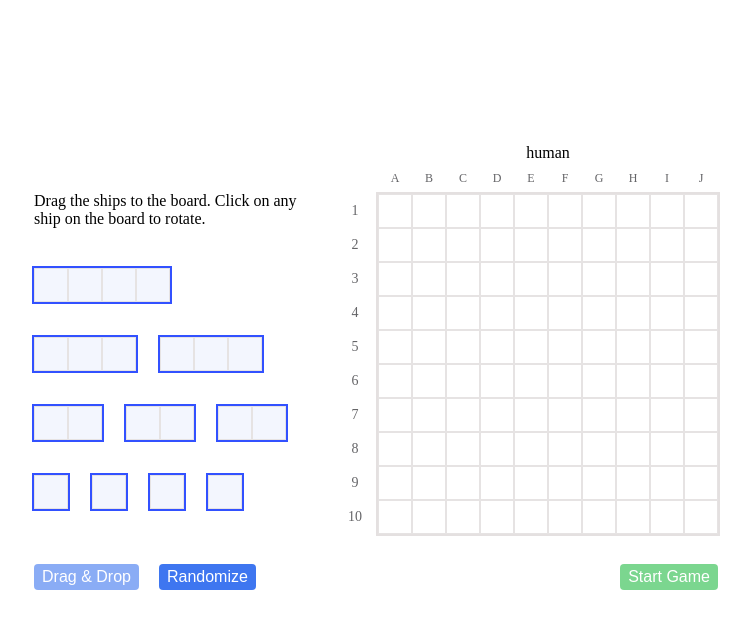
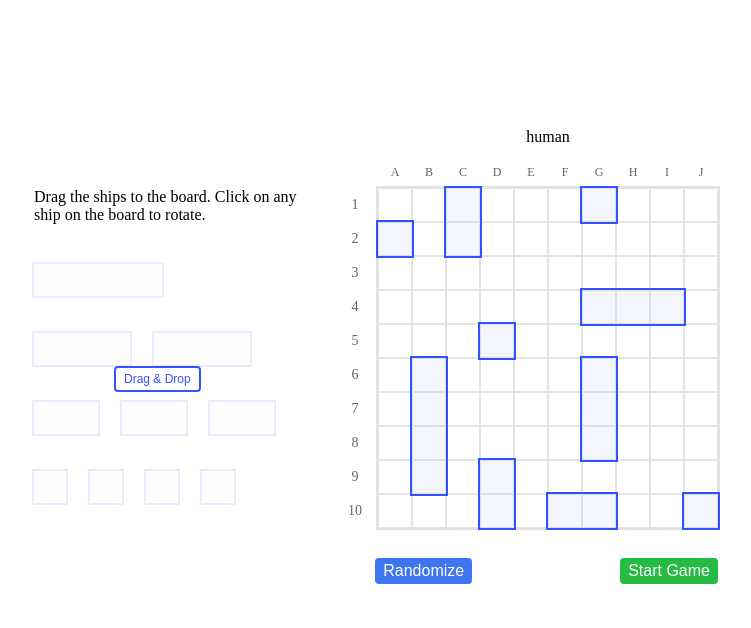
Before and after one commit to NRG55/battleship, a website built with webpack: page src/index.html in a window 1280 px wide. Both pictures are taken after a click on the button "Randomize". Shown: the whole page, without its empty margins (264-1015 px from the left). Built offline with nearby package versions, Linux system fonts and the light colour scheme.

Commit message:
Add(Gameboard.js): clearBoard() method. Add(Game.js): addEventListenerToButtonDragAndDrop(player) and addEventListenerToButtonRandomize(player) methods.

```diff
--- a/src/modules/DOM.js
+++ b/src/modules/DOM.js
@@ -79,10 +79,16 @@ export default class DOM {
     };
 
     renderPlayerSection(player) {
+        // let boardtitle;
+
+        // if (player.type === "human") {
+        //     boardtitle = "Your board";
+        // };
+
         document.querySelector("main")
             .innerHTML += `
                         <section>
-                            <p class="player-name">${player.type}</p>
+                            <div class="player-name">${player.type}</div>
                             <div id="${player.type}"></div>
                         </section>
                         `
@@ -137,10 +143,10 @@ export default class DOM {
         buttonsContainer.classList.add("pre-game-buttons-container");
         buttonsContainer.innerHTML = `
                                 <div>
-                                    <button id="button-drag-and-drop" disabled>Drag & Drop</button>
-                                    <button id="button-randomize">Randomize</button>
+                                    <button id="button-drag-and-drop">Drag & Drop</button>
                                 </div>
                                 <div>
+                                    <button id="button-randomize">Randomize</button>
                                     <button id="button-start-game" disabled>Start Game</button>
                                 </div>
                                 `
--- a/src/modules/Game.js
+++ b/src/modules/Game.js
@@ -25,6 +25,8 @@ export default class Game {
 
         this.dom.renderBoard(parentElement);
         this.dom.renderPreGameButtons();
+        this.addEventListenerToButtonRandomize(player);
+        this.addEventListenerToButtonDragAndDrop(player);
     };
 
     createDraggableShips() {
@@ -43,7 +45,7 @@ export default class Game {
             for (let i = 0; i < shipLength; i++ ) {
                 const cell = document.createElement("div");
 
-                cell.classList.add("board-cell");
+                cell.classList.add("ship-cell");
                 shipDiv.appendChild(cell);
             };
 
@@ -109,6 +111,7 @@ export default class Game {
                 isInBounds = player.gameboard.placeShip([row, col], ship);
             };
         };
+        console.log(player.gameboard.ships)
 
         const parentElement = document.querySelector(`#${player.type}`);
 
@@ -220,4 +223,41 @@ export default class Game {
         rematchButton.addEventListener("click", () => {
         });
     };
+
+    addEventListenerToButtonRandomize(player) {
+        const parentElement = document.querySelector(`#${player.type}`);
+        const buttonRandomize = document.getElementById("button-randomize");
+        const buttonDragAndDrop = document.getElementById("button-drag-and-drop");
+        const buttonStartGame = document.getElementById("button-start-game");
+        const shipsSection = document.querySelector(".ships-rows")
+
+        buttonRandomize.onclick = () => {
+            player.gameboard.clearBoard();
+
+            this.dom.renderBoard(parentElement);
+            this.placeShipsRandomly(player);
+            this.drawShipsOverlay(player);
+
+            shipsSection.classList.add("disabled");
+            buttonDragAndDrop.style.display = "block";
+            buttonStartGame.disabled = false;
+        };
+    };
+
+    addEventListenerToButtonDragAndDrop(player) {
+        const parentElement = document.querySelector(`#${player.type}`);
+        const buttonDragAndDrop = document.getElementById("button-drag-and-drop");
+        const buttonStartGame = document.getElementById("button-start-game");
+        const shipsSection = document.querySelector(".ships-rows")
+
+        buttonDragAndDrop.onclick = () => {
+            player.gameboard.clearBoard();
+
+            this.dom.renderBoard(parentElement);
+
+            shipsSection.classList.remove("disabled");
+            buttonDragAndDrop.style.display = "none";
+            buttonStartGame.disabled = true;
+        };
+    };
 };
--- a/src/modules/Gameboard.js
+++ b/src/modules/Gameboard.js
@@ -127,4 +127,11 @@ export default class Gameboard {
     isAllShipsSunk() {
         return this.ships.every((element) => element.ship.isSunk());
     };
+
+    clearBoard() {
+        this.board = this.createBoard();
+        this.missedAttacks = new Set();
+        this.hits = [];
+        this.ships = [];
+    };
 };
--- a/src/style.css
+++ b/src/style.css
@@ -1,3 +1,7 @@
+:root {
+    --cell-size: 2rem;
+}
+
 body {
     display: grid;
     justify-content: center;
@@ -17,12 +21,12 @@ main {
 
 .player-name {
     text-align: center;
-    margin-bottom: 2rem;
+    height: 60px;
 }
 
 .board-cell {
     position: relative;
-    width: 2rem;
+    width: var(--cell-size);
     aspect-ratio: 1;
     display: grid;
     justify-content: center;
@@ -160,7 +164,7 @@ main {
 .draggable-ships-container {
     display: grid;
     width: 280px;
-    padding-top: 4rem;
+    padding-top: 60px;
     gap: 2.5rem;
 }
 
@@ -182,11 +186,19 @@ main {
 }
 
 #button-drag-and-drop {
+    position: absolute;
+    display: none;
     margin-right: 1rem;
+    top: -12rem;
+    left: 5rem;
+    background-color: white;
+    color: rgb(50, 81, 255);
+    border: solid 2px rgb(50, 81, 255);
+    font-size: 12px;
 }
 
-#button-drag-and-drop,
 #button-randomize {
+    margin-right: 9rem;
     background-color: rgb(62, 118, 240);
 }
 
@@ -198,3 +210,13 @@ button:disabled {
     opacity: 0.6;
     cursor: not-allowed;
 }
+
+.ship-cell {
+    width: var(--cell-size);
+    height: var(--cell-size);
+}
+
+.disabled {
+    pointer-events: none;
+    opacity: 0.1;
+}
```
